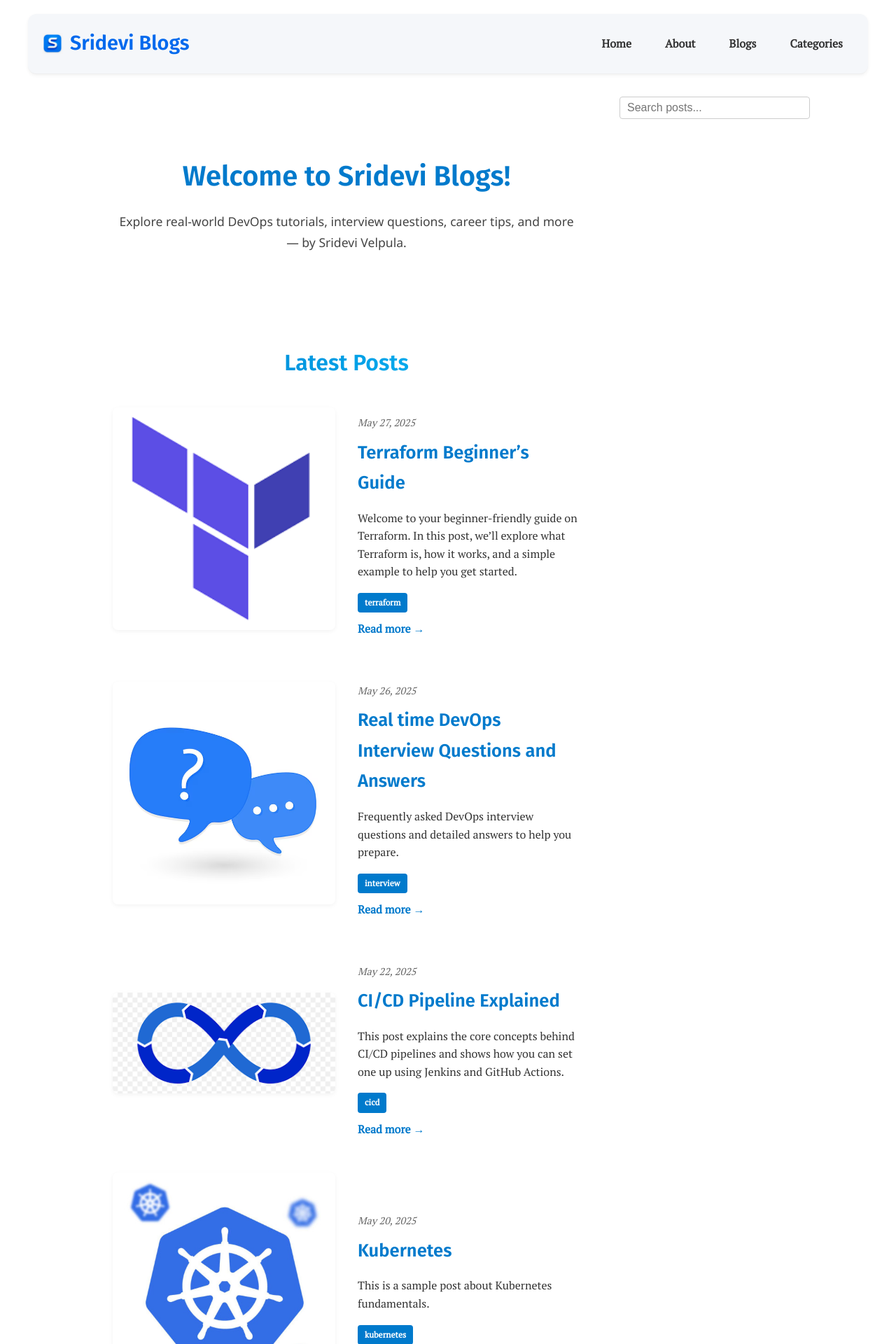
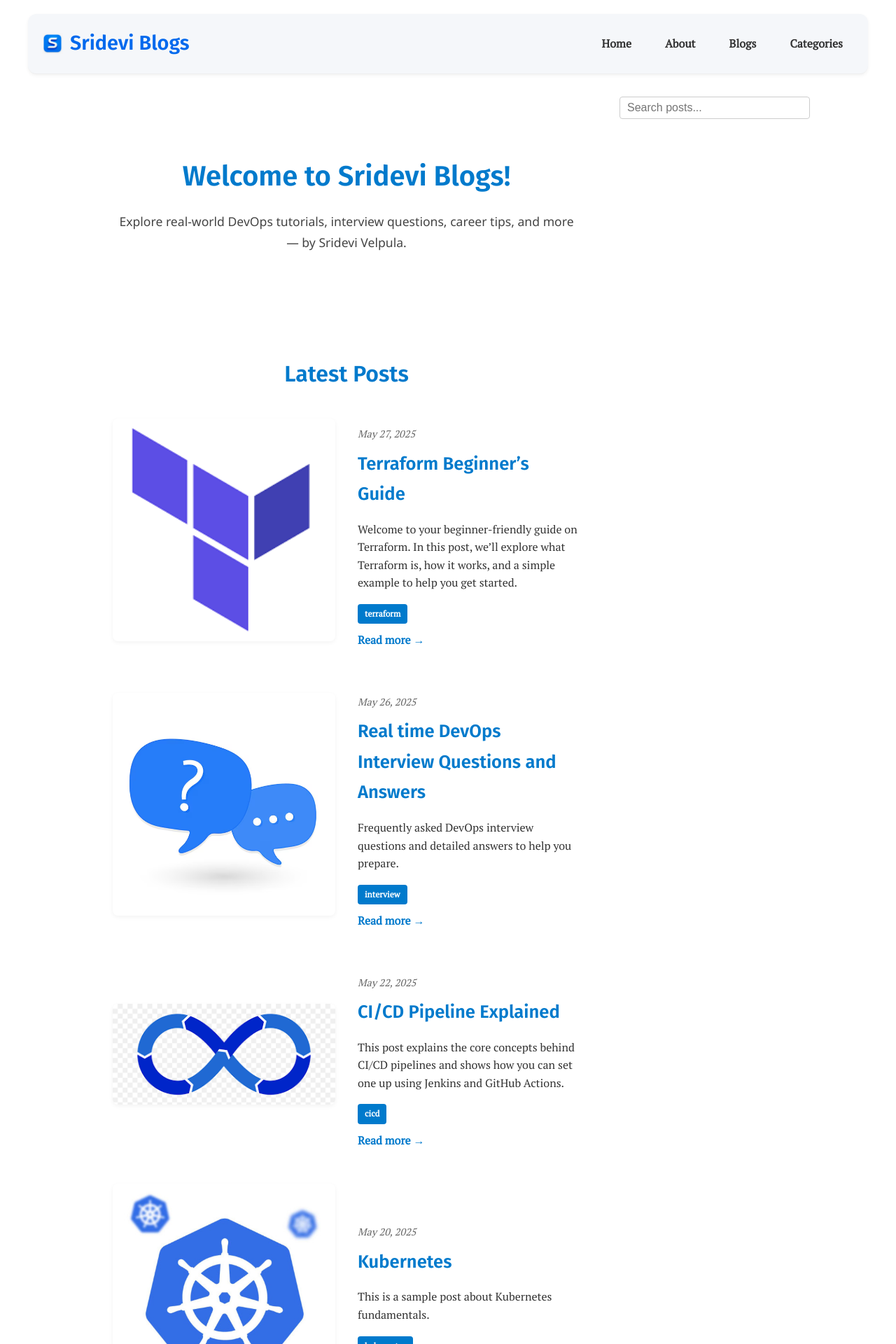
Before and after one commit to srideviblogs/srideviblogs.github.io, a Jekyll site: the page built from index.md, in a window 1280 px wide. Shown: the top 1920 px of the page at 70% size. Built offline with Jekyll 4.4.1, drawn with Linux system fonts in a browser that asks for light colours.

Commit message:
Update custom.css

```diff
--- a/assets/css/custom.css
+++ b/assets/css/custom.css
@@ -467,12 +467,15 @@ header.site-header {
 
 /* Container grid for post cards */
 
-.alt-posts-section h2 {
+.animate-subheading {
   font-size: 2rem;
+  font-weight: 700;
+  color: #007acc;
+  opacity: 0;
+  transform: translateY(40px);
+  animation: fadeSlideIn 1.2s ease forwards;
   text-align: center;
-  background: linear-gradient(90deg, #007acc, #00c4ff);
-  -webkit-background-clip: text;
-  -webkit-text-fill-color: transparent;
+  margin-top: 3rem;
   margin-bottom: 2rem;
 }
 
```
